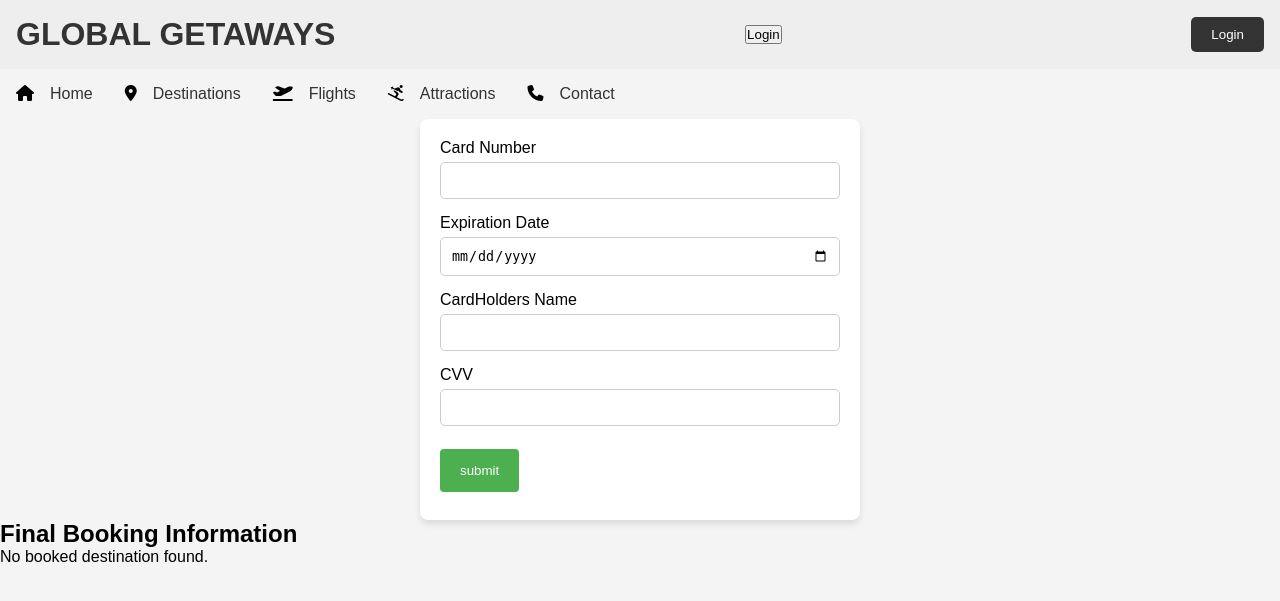
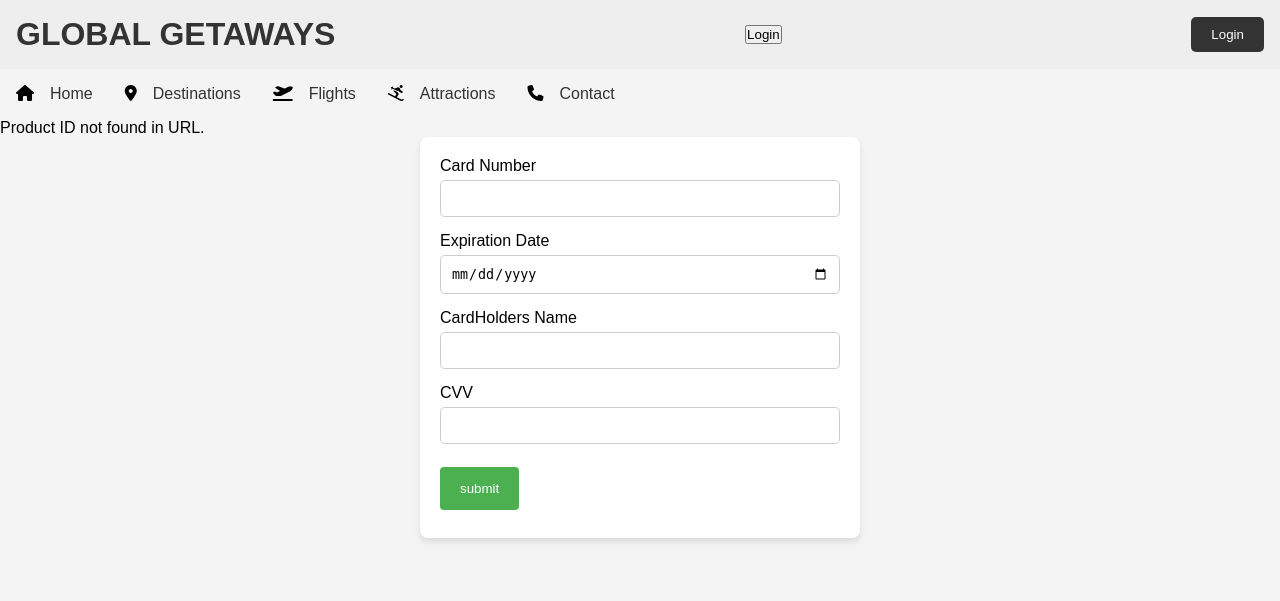
Before and after one commit to erykglowacki1/GlobalGetaways, a PHP site: page /purchasePage.php in a window 1280 px wide. Shown: the top 601 px of the page. Run offline with PHP 8.4, Linux system fonts and the light colour scheme; data that the repository does not hold is empty.

Commit message:
added functional buying sort of

```diff
--- a/root/purchasePage.php
+++ b/root/purchasePage.php
@@ -2,46 +2,15 @@
 require 'templates/header.php';
 require_once "classes/Payment.php";
 require "classes/Destination.php";
-if (isset($_POST['submit'])) {
-    require "common.php";
-    try {
-        require_once 'connection/connectionToDB.php';
 
-        // Check if the 'CardNum' and 'ownerName' keys exist in the $_POST array
-        if (isset($_POST['CardNum']) && isset($_POST['ownerName'])) {
-            // Create an instance of Activity
-            $payment = new Payment(
-                $_POST['CardNum'],
-                $_POST['userName'],
-                $_POST['reservationid']
-            );
-
-            // Prepare SQL statement
-            $sql = "INSERT INTO Payment (CardNum,userName,Reservation_id) VALUES (:CardNum,:userName,:reservationid)";
-
-            // Bind parameters + execute statement
-            $statement = $connection->prepare($sql);
-            $CardNum = $payment->getCardNum();
-            $statement->bindParam(':CardNum', $CardNum);
-            $userName = $payment->getOwnerName();
-            $statement->bindParam(':userName',$userName);
-
-
-            $statement->execute();
-
-            echo "Payment Confirmed";
-        } else {
-            echo "CardNum and/or userName not set";
-        }
-    } catch (PDOException $error) {
-        echo $sql . "<br>" . $error->getMessage();
-    }
-
+// Check if the product_id is set in the URL
+if (isset($_GET['product_id'])) {
+    $product_id = $_GET['product_id'];
+    echo "Product ID: $product_id";
+} else {
+    echo "Product ID not found in URL.";
 }
-
 ?>
-
-
 
 <head>
     <link rel="stylesheet" href="css/payment.css">
@@ -60,57 +29,6 @@ if (isset($_POST['submit'])) {
     <label for="cvv">CVV</label>
     <input type="number" name="cvv" id="cvv">
 
+    <input type="hidden" name="reservationid" value="<?php echo $product_id; ?>">
     <input type="submit" name="submit" value="submit">
 </form>
-<h2>Final Booking Information</h2>
-
-
-
-
-<?php
-if (isset($_POST['destination_id'])) {
-    $destination_id = $_POST['destination_id'];
-
-    try {
-        $sql = "SELECT Destination.City, Destination.Description, Destination.Price
-                FROM Destination
-                INNER JOIN Product ON Destination.id = Product.Destination_id
-                WHERE Product.Destination_id = :destination_id";
-        $statement = $connection->prepare($sql);
-        $statement->bindParam(':destination_id', $destination_id, PDO::PARAM_INT);
-        $statement->execute();
-        $booked_destinations = $statement->fetchAll(PDO::FETCH_ASSOC);
-    } catch (PDOException $error) {
-        echo "Error: " . $error->getMessage();
-    }
-
-    $booked_destination_objects = array();
-    foreach ($booked_destinations as $destination) {
-        $booked_destination_objects[] = new Destination($destination['City'], $destination['Description'], $destination['Price']);
-    }
-}
-?>
-
-<?php if (!empty($booked_destination_objects)): ?>
-    <!-- Display booked destination information -->
-    <h2>Everything you have booked so far :</h2>
-    <table>
-        <?php foreach ($booked_destination_objects as $destination) : ?>
-            <tr>
-                <th>City</th>
-                <td><?php echo escape($destination->getCity()); ?></td>
-            </tr>
-            <tr>
-                <th>Description</th>
-                <td><?php echo escape($destination->getDescription()); ?></td>
-            </tr>
-            <tr>
-                <th>Price</th>
-                <td><?php echo escape($destination->getPrice()); ?></td>
-            </tr>
-        <?php endforeach; ?>
-    </table>
-    <a href="purchasePage.php" class="button">Proceed to Purchase</a>
-<?php else: ?>
-    <p>No booked destination found.</p>
-<?php endif; ?>
```
Also changed, not shown: root/Auth.php (+20 -13 lines).
